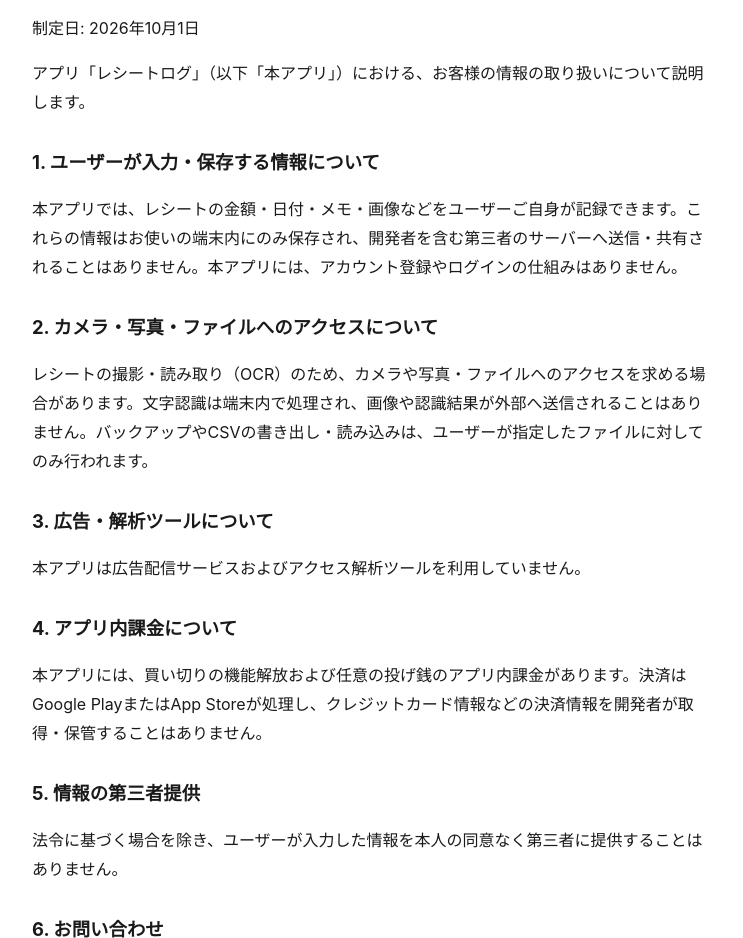
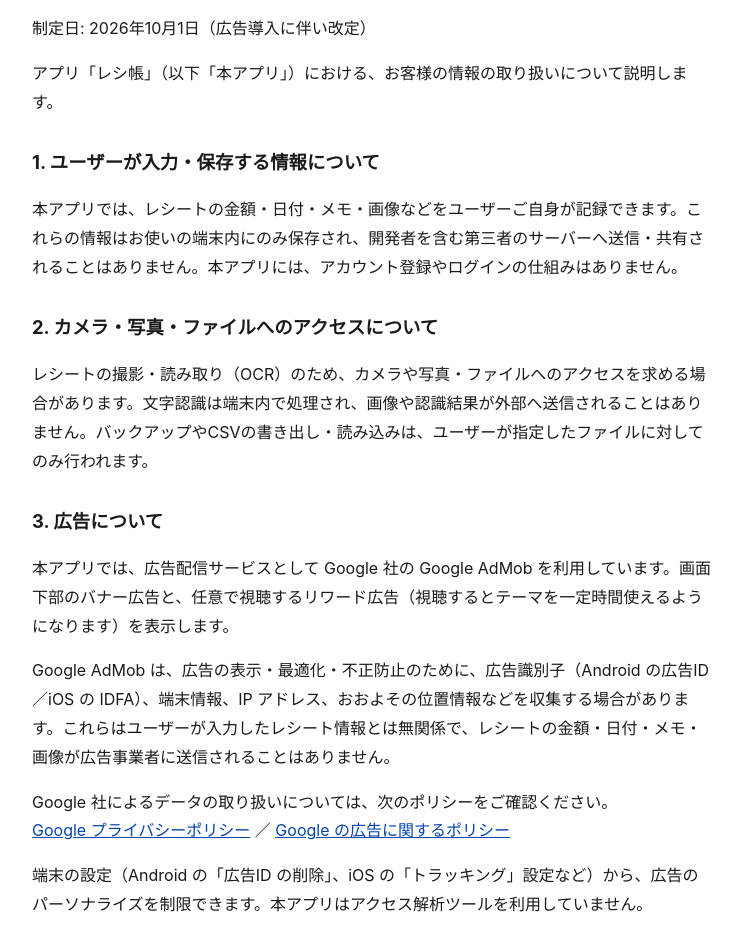
Before and after one commit to michiyukitasaki/receipt-log-site, a plain HTML site: page index.html in a window 1280 px wide. Shown: the part 108-1046 px from the top of the page, without its empty margins (268-1011 px from the left). Drawn offline with Linux system fonts and the light colour scheme.

Commit message:
Update privacy policy for ads (AdMob), rename to レシ帳

```diff
--- a/index.html
+++ b/index.html
@@ -3,7 +3,7 @@
 <head>
 <meta charset="UTF-8">
 <meta name="viewport" content="width=device-width, initial-scale=1">
-<title>レシートログ サポート＆プライバシーポリシー</title>
+<title>レシ帳 サポート＆プライバシーポリシー</title>
 <style>
   body { font-family: -apple-system, BlinkMacSystemFont, "Hiragino Sans", "Yu Gothic", sans-serif; max-width: 680px; margin: 0 auto; padding: 32px 20px; color: #1a1a1a; line-height: 1.8; }
   h1 { font-size: 1.6em; border-bottom: 2px solid #1a1a1a; padding-bottom: 8px; }
@@ -13,9 +13,9 @@
 </style>
 </head>
 <body>
-<h1>レシートログ プライバシーポリシー</h1>
-<p>制定日: 2026年10月1日</p>
-<p>アプリ「レシートログ」（以下「本アプリ」）における、お客様の情報の取り扱いについて説明します。</p>
+<h1>レシ帳 サポート＆プライバシーポリシー</h1>
+<p>制定日: 2026年10月1日（広告導入に伴い改定）</p>
+<p>アプリ「レシ帳」（以下「本アプリ」）における、お客様の情報の取り扱いについて説明します。</p>
 
 <h2>1. ユーザーが入力・保存する情報について</h2>
 <p>本アプリでは、レシートの金額・日付・メモ・画像などをユーザーご自身が記録できます。これらの情報はお使いの端末内にのみ保存され、開発者を含む第三者のサーバーへ送信・共有されることはありません。本アプリには、アカウント登録やログインの仕組みはありません。</p>
@@ -23,14 +23,19 @@
 <h2>2. カメラ・写真・ファイルへのアクセスについて</h2>
 <p>レシートの撮影・読み取り（OCR）のため、カメラや写真・ファイルへのアクセスを求める場合があります。文字認識は端末内で処理され、画像や認識結果が外部へ送信されることはありません。バックアップやCSVの書き出し・読み込みは、ユーザーが指定したファイルに対してのみ行われます。</p>
 
-<h2>3. 広告・解析ツールについて</h2>
-<p>本アプリは広告配信サービスおよびアクセス解析ツールを利用していません。</p>
+<h2>3. 広告について</h2>
+<p>本アプリでは、広告配信サービスとして Google 社の Google AdMob を利用しています。画面下部のバナー広告と、任意で視聴するリワード広告（視聴するとテーマを一定時間使えるようになります）を表示します。</p>
+<p>Google AdMob は、広告の表示・最適化・不正防止のために、広告識別子（Android の広告ID／iOS の IDFA）、端末情報、IP アドレス、おおよその位置情報などを収集する場合があります。これらはユーザーが入力したレシート情報とは無関係で、レシートの金額・日付・メモ・画像が広告事業者に送信されることはありません。</p>
+<p>Google 社によるデータの取り扱いについては、次のポリシーをご確認ください。<br>
+<a href="https://policies.google.com/privacy">Google プライバシーポリシー</a> ／
+<a href="https://policies.google.com/technologies/ads">Google の広告に関するポリシー</a></p>
+<p>端末の設定（Android の「広告ID の削除」、iOS の「トラッキング」設定など）から、広告のパーソナライズを制限できます。本アプリはアクセス解析ツールを利用していません。</p>
 
 <h2>4. アプリ内課金について</h2>
-<p>本アプリには、買い切りの機能解放および任意の投げ銭のアプリ内課金があります。決済はGoogle PlayまたはApp Storeが処理し、クレジットカード情報などの決済情報を開発者が取得・保管することはありません。</p>
+<p>本アプリにアプリ内課金はありません。</p>
 
 <h2>5. 情報の第三者提供</h2>
-<p>法令に基づく場合を除き、ユーザーが入力した情報を本人の同意なく第三者に提供することはありません。</p>
+<p>法令に基づく場合を除き、ユーザーが入力した情報を本人の同意なく第三者に提供することはありません（広告配信のために Google AdMob が自動的に収集する情報を除きます）。</p>
 
 <h2>6. お問い合わせ</h2>
 <p>本ポリシーに関するお問い合わせは、下記までご連絡ください。<br>
```
Also changed, not shown: privacy.html (+13 -8 lines).
